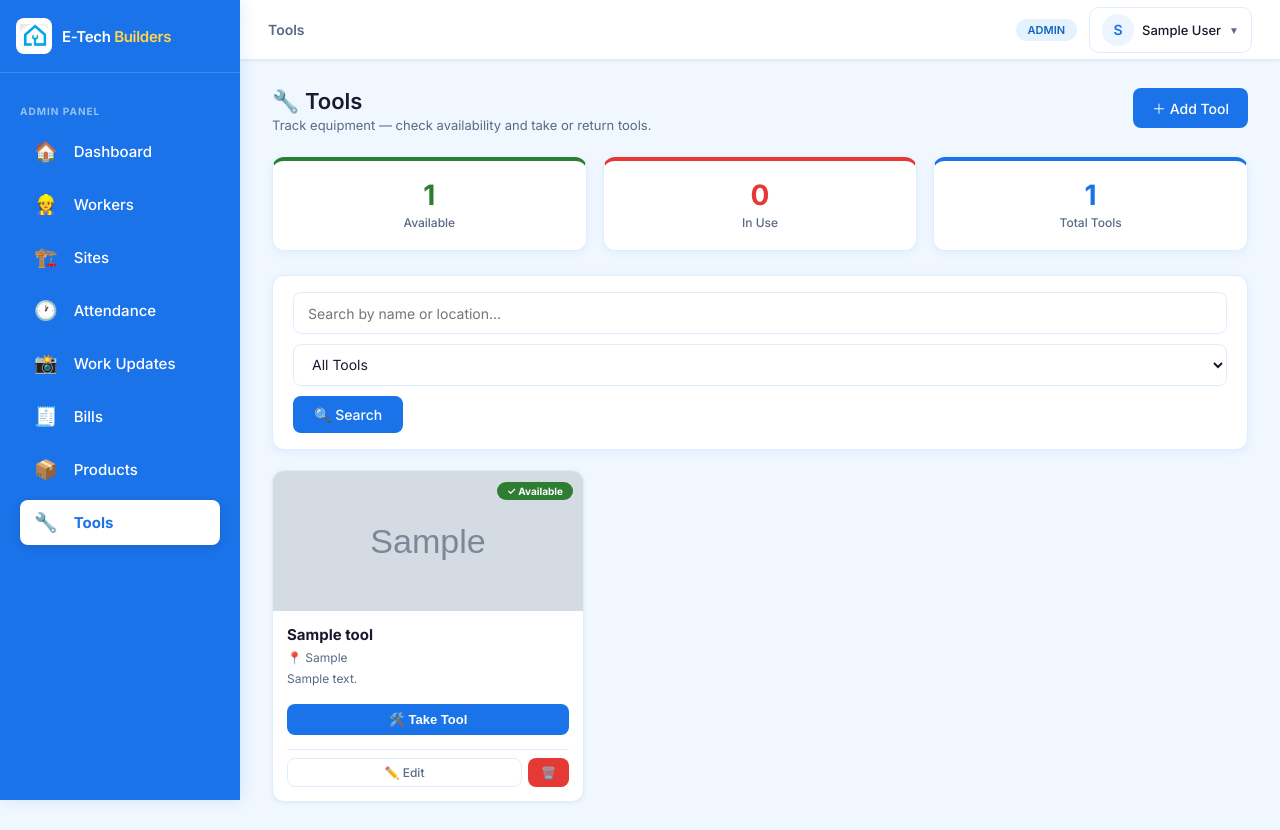
After one commit to yasinmass/E_Tech, a Django app: page /tools/ in a window 1280 px wide. The commit adds this page. Run offline with Django 5.2, Linux system fonts and the light colour scheme; a user stored in the database is signed in; tables that the repository leaves empty hold one stand-in row (values such as "Sample post"); grey boxes marked "Sample" are stand-in pictures.

Commit message:
FEAT : tools

```diff
--- a/core/templates/base.html
+++ b/core/templates/base.html
@@ -873,9 +873,7 @@
             <a href="{% url 'admin_sites' %}" class="menu-item {% if '/sites/' in request.path %}active{% endif %}">
                 <span class="menu-icon"></span> <span style="margin-right:6px;">🏗️</span>Sites
             </a>
-            <a href="{% url 'admin_tasks' %}" class="menu-item {% if '/tasks/' in request.path %}active{% endif %}">
-                <span class="menu-icon"></span> <span style="margin-right:6px;">📋</span>Tasks
-            </a>
+
             <a href="{% url 'admin_all_attendance' %}"
                 class="menu-item {% if '/attendance/' in request.path %}active{% endif %}">
                 <span class="menu-icon"></span> <span style="margin-right:6px;">🕐</span>Attendance
@@ -889,11 +887,10 @@
             <a href="{% url 'products_list' %}" class="menu-item {% if '/products/' in request.path %}active{% endif %}">
                 <span class="menu-icon"></span> <span style="margin-right:6px;">📦</span>Products
             </a>
-            <div class="divider" style="margin:8px 0;"></div>
-            <a href="{% url 'profile_settings' %}"
-                class="menu-item {% if request.path == '/profile/' %}active{% endif %}">
-                <span class="menu-icon"></span> <span style="margin-right:6px;">👤</span>Profile
+            <a href="{% url 'tools_list' %}" class="menu-item {% if '/tools/' in request.path %}active{% endif %}">
+                <span class="menu-icon"></span> <span style="margin-right:6px;">🔧</span>Tools
             </a>
+
 
             {% elif user.role == 'worker' %}
             <div class="menu-section-label">Worker Menu</div>
@@ -924,11 +921,10 @@
             <a href="{% url 'products_list' %}" class="menu-item {% if '/products/' in request.path %}active{% endif %}">
                 <span class="menu-icon"></span> <span style="margin-right:6px;">📦</span>Products
             </a>
-            <div class="divider" style="margin:8px 0;"></div>
-            <a href="{% url 'profile_settings' %}"
-                class="menu-item {% if request.path == '/profile/' %}active{% endif %}">
-                <span class="menu-icon"></span> <span style="margin-right:6px;">👤</span>Profile
+            <a href="{% url 'tools_list' %}" class="menu-item {% if '/tools/' in request.path %}active{% endif %}">
+                <span class="menu-icon"></span> <span style="margin-right:6px;">🔧</span>Tools
             </a>
+
 
             {% elif user.role == 'customer' %}
             <div class="menu-section-label">Customer Portal</div>
@@ -943,19 +939,11 @@
                 class="menu-item {% if '/updates/' in request.path %}active{% endif %}">
                 <span class="menu-icon"></span> <span style="margin-right:6px;">📸</span>Work Updates
             </a>
-            <div class="divider" style="margin:8px 0;"></div>
-            <a href="{% url 'profile_settings' %}"
-                class="menu-item {% if request.path == '/profile/' %}active{% endif %}">
-                <span class="menu-icon"></span> <span style="margin-right:6px;">👤</span>Profile
-            </a>
+
             {% endif %}
         </nav>
 
-        <div class="sidebar-footer">
-            <a href="{% url 'logout' %}" class="menu-item-logout">
-                <span class="menu-icon"></span> <span style="margin-right:6px;">🚪</span>Logout
-            </a>
-        </div>
+
     </aside>
     {% endif %}
 
@@ -972,9 +960,50 @@
 
             <div class="nav-right">
                 {% if user.is_authenticated %}
-                <div class="nav-user">
-                    <span class="role-badge">{{ user.role }}</span>
-                    <span style="color: var(--text-primary); font-weight:600;">{{ user.get_full_name|default:user.username }}</span>
+                <div style="display:flex;align-items:center;gap:12px;position:relative;">
+
+                  <!-- Role badge -->
+                  <span style="background:#E3F2FD;color:#1565C0;font-size:11px;font-weight:600;padding:4px 12px;border-radius:20px;text-transform:uppercase;">
+                    {{ user.role }}
+                  </span>
+
+                  <!-- Profile avatar button -->
+                  <div onclick="toggleProfileMenu()" style="display:flex;align-items:center;gap:8px;cursor:pointer;padding:6px 12px;border-radius:10px;border:1px solid #DDEEFF;background:#fff;">
+                    <div style="width:32px;height:32px;border-radius:50%;background:#EBF4FF;display:flex;align-items:center;justify-content:center;font-size:14px;font-weight:600;color:#1A73E8;">
+                      {{ user.get_full_name|default:user.username|first|upper }}
+                    </div>
+                    <span style="font-size:13px;font-weight:500;color:#1A1A2E;">
+                      {{ user.get_full_name|default:user.username }}
+                    </span>
+                    <span style="font-size:10px;color:#5A6A85;">▼</span>
+                  </div>
+
+                  <!-- Dropdown menu -->
+                  <div id="profileMenu" style="display:none;position:absolute;top:48px;right:0;background:#fff;border:1px solid #DDEEFF;border-radius:12px;width:200px;z-index:999;overflow:hidden;box-shadow:0 4px 16px rgba(26,115,232,0.12);">
+
+                    <!-- User info header -->
+                    <div style="padding:14px 16px;border-bottom:1px solid #EBF4FF;background:#F0F7FF;">
+                      <div style="font-size:13px;font-weight:600;color:#1A1A2E;">
+                        {{ user.get_full_name|default:user.username }}
+                      </div>
+                      <div style="font-size:11px;color:#5A6A85;margin-top:2px;text-transform:capitalize;">
+                        {{ user.role }}
+                      </div>
+                    </div>
+
+                    <!-- Profile link -->
+                    <a href="{% url 'profile_settings' %}"
+                      style="display:flex;align-items:center;gap:10px;padding:11px 16px;font-size:13px;color:#1A1A2E;text-decoration:none;border-bottom:1px solid #F0F7FF;">
+                      <span style="font-size:16px;">👤</span> Profile Settings
+                    </a>
+
+                    <!-- Logout link -->
+                    <a href="{% url 'logout' %}"
+                      style="display:flex;align-items:center;gap:10px;padding:11px 16px;font-size:13px;color:#C62828;text-decoration:none;">
+                      <span style="font-size:16px;">🚪</span> Logout
+                    </a>
+
+                  </div>
                 </div>
                 {% else %}
                 <a href="{% url 'login' %}" class="btn btn-sm">Sign In</a>
@@ -1008,6 +1037,17 @@
     </div>
 
     <script>
+        function toggleProfileMenu() {
+            const menu = document.getElementById('profileMenu');
+            menu.style.display = menu.style.display === 'none' ? 'block' : 'none';
+        }
+        document.addEventListener('click', function(e) {
+            const menu = document.getElementById('profileMenu');
+            if (!e.target.closest('[onclick="toggleProfileMenu()"]') && menu) {
+                menu.style.display = 'none';
+            }
+        });
+
         function toggleSidebar() {
             document.getElementById('sidebar').classList.toggle('active');
             document.getElementById('sidebarOverlay').classList.toggle('active');
--- /dev/null
+++ b/core/templates/tools.html
@@ -0,0 +1,139 @@
+{% extends 'base.html' %}
+{% block title %}Tools - E-Tech Builders{% endblock %}
+{% block content %}
+
+<div class="page-header">
+  <div>
+    <h2>🔧 Tools</h2>
+    <p class="page-subtitle">Track equipment — check availability and take or return tools.</p>
+  </div>
+  {% if user.role == 'admin' %}
+  <a href="{% url 'add_tool' %}" class="btn">＋ Add Tool</a>
+  {% endif %}
+</div>
+
+<!-- Stat Cards -->
+<div class="grid-stats" style="margin-bottom:24px; grid-template-columns: repeat(auto-fit, minmax(180px, 1fr));">
+  <div class="stat-card" style="border-top:4px solid #2E7D32;">
+    <div class="stat-number" style="color:#2E7D32;">{{ available }}</div>
+    <div class="stat-label">Available</div>
+  </div>
+  <div class="stat-card" style="border-top:4px solid #E53935;">
+    <div class="stat-number" style="color:#E53935;">{{ in_use }}</div>
+    <div class="stat-label">In Use</div>
+  </div>
+  <div class="stat-card" style="border-top:4px solid #1A73E8;">
+    <div class="stat-number" style="color:#1A73E8;">{{ total }}</div>
+    <div class="stat-label">Total Tools</div>
+  </div>
+</div>
+
+<!-- Search + Filter -->
+<div class="card" style="margin-bottom:20px; padding:16px 20px;">
+  <form method="get" style="display:flex; gap:10px; align-items:center; flex-wrap:wrap;">
+    <input type="text" name="q" value="{{ query }}" placeholder="Search by name or location..."
+      style="flex:1; min-width:200px; padding:9px 14px; border:1px solid var(--card-border); border-radius:8px; font-size:14px; outline:none;">
+    <select name="status" style="padding:9px 14px; border:1px solid var(--card-border); border-radius:8px; font-size:14px; background:var(--bg-white); outline:none; cursor:pointer;">
+      <option value="" {% if not status %}selected{% endif %}>All Tools</option>
+      <option value="available" {% if status == 'available' %}selected{% endif %}>Available Only</option>
+      <option value="inuse" {% if status == 'inuse' %}selected{% endif %}>In Use Only</option>
+    </select>
+    <button type="submit" class="btn" style="padding:9px 20px;">🔍 Search</button>
+    {% if query or status %}
+    <a href="{% url 'tools_list' %}" class="btn btn-secondary" style="padding:9px 16px;">✕ Clear</a>
+    {% endif %}
+  </form>
+</div>
+
+<!-- Tool Grid -->
+{% if tools %}
+<div style="display:grid; grid-template-columns: repeat(auto-fill, minmax(240px, 1fr)); gap:20px;">
+  {% for tool in tools %}
+  <div style="background:{% if not tool.is_available %}#FFF5F5{% else %}var(--bg-white){% endif %}; border-radius:12px; border:1px solid {% if not tool.is_available %}#F09595{% else %}var(--card-border){% endif %}; box-shadow:0 1px 4px rgba(0,0,0,0.06); overflow:hidden; display:flex; flex-direction:column; position:relative;">
+
+    <!-- Availability Ribbon -->
+    <div style="position:absolute; top:10px; right:10px; z-index:1;">
+      {% if tool.is_available %}
+      <span style="background:#2E7D32; color:#fff; font-size:10px; font-weight:700; padding:3px 10px; border-radius:20px;">✓ Available</span>
+      {% else %}
+      <span style="background:#E53935; color:#fff; font-size:10px; font-weight:700; padding:3px 10px; border-radius:20px;">🔒 In Use</span>
+      {% endif %}
+    </div>
+
+    <!-- Photo -->
+    <div style="height:140px; background:#EBF4FF; display:flex; align-items:center; justify-content:center; overflow:hidden;">
+      {% if tool.photo %}
+      <img src="{{ tool.photo.url }}" alt="{{ tool.name }}" style="width:100%; height:100%; object-fit:cover;">
+      {% else %}
+      <span style="font-size:48px;">🔧</span>
+      {% endif %}
+    </div>
+
+    <!-- Content -->
+    <div style="padding:14px; flex:1; display:flex; flex-direction:column; gap:6px;">
+      <div style="font-weight:700; font-size:15px; color:var(--text-primary);">{{ tool.name }}</div>
+      {% if tool.location %}
+      <div style="font-size:12px; color:var(--text-secondary);">📍 {{ tool.location }}</div>
+      {% endif %}
+      {% if tool.description %}
+      <div style="font-size:12px; color:var(--text-secondary); line-height:1.4;">{{ tool.description|truncatewords:12 }}</div>
+      {% endif %}
+
+      <!-- Locked By Info -->
+      {% if not tool.is_available %}
+      <div style="background:#FFF0F0; border:1px solid #FFCDD2; border-radius:8px; padding:8px 10px; margin-top:4px;">
+        <div style="font-size:12px; font-weight:600; color:#B71C1C;">🔒 Taken by: {{ tool.taken_by.get_full_name|default:tool.taken_by.username }}</div>
+        <div style="font-size:11px; color:#E53935; margin-top:2px;">Since: {{ tool.taken_at|date:"M d, Y" }}</div>
+      </div>
+      {% endif %}
+
+      <!-- Action Buttons -->
+      <div style="margin-top:10px;">
+        {% if tool.is_available %}
+        <form method="post" action="{% url 'take_tool' tool.id %}">
+          {% csrf_token %}
+          <button type="submit" style="width:100%; padding:8px; background:#1A73E8; color:#fff; border:none; border-radius:8px; font-size:13px; font-weight:600; cursor:pointer;">🛠️ Take Tool</button>
+        </form>
+        {% elif tool.taken_by == user %}
+        <form method="post" action="{% url 'return_tool' tool.id %}">
+          {% csrf_token %}
+          <button type="submit" style="width:100%; padding:8px; background:#2E7D32; color:#fff; border:none; border-radius:8px; font-size:13px; font-weight:600; cursor:pointer;">↩️ Return Tool</button>
+        </form>
+        {% elif user.role == 'admin' %}
+        <div style="display:flex; gap:6px;">
+          <form method="post" action="{% url 'return_tool' tool.id %}" style="flex:1;">
+            {% csrf_token %}
+            <button type="submit" style="width:100%; padding:8px; background:#F57C00; color:#fff; border:none; border-radius:8px; font-size:12px; font-weight:600; cursor:pointer;">↩️ Force Return</button>
+          </form>
+        </div>
+        {% else %}
+        <button disabled style="width:100%; padding:8px; background:#e0e0e0; color:#777; border:none; border-radius:8px; font-size:13px; font-weight:600; cursor:not-allowed;">⛔ Not Available</button>
+        {% endif %}
+      </div>
+
+      <!-- Admin-only Edit / Delete -->
+      {% if user.role == 'admin' %}
+      <div style="display:flex; gap:6px; margin-top:8px; padding-top:8px; border-top:1px solid var(--card-border);">
+        <a href="{% url 'edit_tool' tool.id %}" class="btn btn-sm btn-secondary" style="flex:1; text-align:center; font-size:12px;">✏️ Edit</a>
+        <a href="{% url 'delete_tool' tool.id %}" class="btn btn-sm btn-danger" style="font-size:12px;"
+          onclick="return confirm('Delete {{ tool.name }}?')">🗑️</a>
+      </div>
+      {% endif %}
+    </div>
+  </div>
+  {% endfor %}
+</div>
+{% else %}
+<div class="card" style="text-align:center; padding:60px 20px; color:var(--text-secondary);">
+  <div style="font-size:48px; margin-bottom:16px;">🔧</div>
+  <div style="font-size:16px; font-weight:600; margin-bottom:8px;">No tools found</div>
+  {% if query or status %}
+  <div style="font-size:13px; margin-bottom:16px;">Try adjusting your search or filter.</div>
+  <a href="{% url 'tools_list' %}" class="btn btn-secondary">Clear Filters</a>
+  {% elif user.role == 'admin' %}
+  <a href="{% url 'add_tool' %}" class="btn">＋ Add First Tool</a>
+  {% endif %}
+</div>
+{% endif %}
+
+{% endblock %}
--- a/core/urls.py
+++ b/core/urls.py
@@ -72,4 +72,12 @@ urlpatterns = [
     path('products/<int:product_id>/qty/', views.update_product_qty, name='update_product_qty'),
     path('products/<int:product_id>/delete/', views.delete_product, name='delete_product'),
     path('products/<int:product_id>/edit/', views.edit_product, name='edit_product'),
+
+    # ── Tools / Equipment ─────────────────────────────────────────────────────
+    path('tools/', views.tools_list, name='tools_list'),
+    path('tools/add/', views.add_tool, name='add_tool'),
+    path('tools/<int:tool_id>/take/', views.take_tool, name='take_tool'),
+    path('tools/<int:tool_id>/return/', views.return_tool, name='return_tool'),
+    path('tools/<int:tool_id>/delete/', views.delete_tool, name='delete_tool'),
+    path('tools/<int:tool_id>/edit/', views.edit_tool, name='edit_tool'),
 ]
--- a/core/views.py
+++ b/core/views.py
@@ -5,11 +5,11 @@ from django.contrib import messages
 from django.http import HttpResponseForbidden, JsonResponse
 import json
 from datetime import date
-from .models import User, Site, Task, Attendance, WorkUpdate, Bill, WorkerProfile, Product
+from .models import User, Site, Task, Attendance, WorkUpdate, Bill, WorkerProfile, Product, Tool
 from .forms import (
     AddWorkerForm, CustomerCreationForm, WorkerEditForm,
     SiteForm, SiteEditForm, TaskForm, AttendanceForm, WorkUpdateForm, BillForm,
-    ProfileSettingsForm, ProductForm,
+    ProfileSettingsForm, ProductForm, ToolForm,
 )
 
 # ---------- Role helpers ----------
@@ -386,7 +386,8 @@ def worker_my_tasks(request):
 
 @role_required('worker')
 def worker_my_sites(request):
-    return render(request, 'worker_sites.html', {'sites': request.user.assigned_sites.all()})
+    sites = Site.objects.all().order_by('-created_at')
+    return render(request, 'worker_sites.html', {'sites': sites})
 
 @role_required('worker')
 def worker_my_attendance(request):
@@ -822,3 +823,89 @@ def delete_product(request, product_id):
     product = get_object_or_404(Product, id=product_id)
     product.delete()
     return redirect('products_list')
+
+# ---------- Tool Views ----------
+@login_required
+def tools_list(request):
+    from django.db.models import Q
+    query = request.GET.get('q', '')
+    status = request.GET.get('status', '')
+    tools = Tool.objects.all().order_by('is_available', '-created_at')
+    if query:
+        tools = Tool.objects.filter(
+            Q(name__icontains=query) | Q(location__icontains=query)
+        ).order_by('is_available', '-created_at')
+    if status == 'available':
+        tools = tools.filter(is_available=True)
+    elif status == 'inuse':
+        tools = tools.filter(is_available=False)
+    total = Tool.objects.count()
+    available = Tool.objects.filter(is_available=True).count()
+    in_use = Tool.objects.filter(is_available=False).count()
+    return render(request, 'tools.html', {
+        'tools': tools,
+        'query': query,
+        'status': status,
+        'total': total,
+        'available': available,
+        'in_use': in_use,
+    })
+
+@login_required
+def add_tool(request):
+    if request.user.role != 'admin':
+        return redirect('tools_list')
+    if request.method == 'POST':
+        form = ToolForm(request.POST, request.FILES)
+        if form.is_valid():
+            tool = form.save(commit=False)
+            tool.added_by = request.user
+            tool.save()
+            return redirect('tools_list')
+    else:
+        form = ToolForm()
+    return render(request, 'form_template.html', {'form': form, 'title': 'Add Tool', 'back_url': 'tools_list'})
+
+@login_required
+def take_tool(request, tool_id):
+    from django.utils import timezone
+    tool = get_object_or_404(Tool, id=tool_id)
+    if request.method == 'POST' and tool.is_available:
+        tool.is_available = False
+        tool.taken_by = request.user
+        tool.taken_at = timezone.now()
+        tool.save()
+    return redirect('tools_list')
+
+@login_required
+def return_tool(request, tool_id):
+    tool = get_object_or_404(Tool, id=tool_id)
+    if request.method == 'POST':
+        if request.user == tool.taken_by or request.user.role == 'admin':
+            tool.is_available = True
+            tool.taken_by = None
+            tool.taken_at = None
+            tool.save()
+    return redirect('tools_list')
+
+@login_required
+def delete_tool(request, tool_id):
+    if request.user.role != 'admin':
+        return redirect('tools_list')
+    tool = get_object_or_404(Tool, id=tool_id)
+    tool.delete()
+    return redirect('tools_list')
+
+@login_required
+def edit_tool(request, tool_id):
+    if request.user.role != 'admin':
+        return redirect('tools_list')
+    tool = get_object_or_404(Tool, id=tool_id)
+    if request.method == 'POST':
+        form = ToolForm(request.POST, request.FILES, instance=tool)
+        if form.is_valid():
+            form.save()
+            return redirect('tools_list')
+    else:
+        form = ToolForm(instance=tool)
+    return render(request, 'form_template.html', {'form': form, 'title': 'Edit Tool', 'back_url': 'tools_list'})
```
Also changed, not shown: core/forms.py (+12 -1 lines), core/models.py (+22 -0 lines), core/templates/worker_sites.html (+10 -4 lines), core/migrations/0009_tool.py (added).
